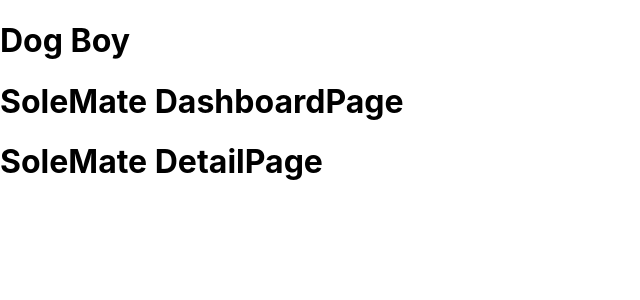
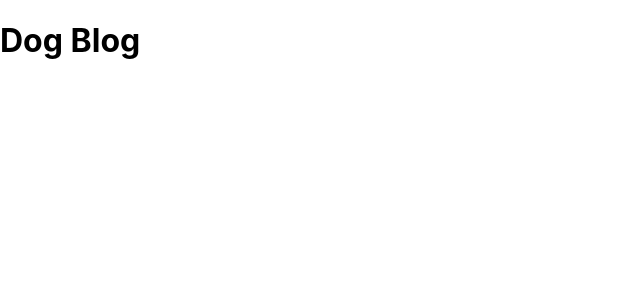
Before and after one commit to Solemates-Turing2108/frontend2.0, a React (Create React App) app: page / in a window 1280 px wide. Shown: the top 300 px of the page, without its empty margins (0-640 px from the left). Built offline with nearby package versions, Linux system fonts and the light colour scheme.

Commit message:
Create main display directory main display js and main display css, Add react skeleton to main display js

```diff
--- a/src/Components/App.js
+++ b/src/Components/App.js
@@ -1,5 +1,6 @@
 import React from 'react';
 import './App.css';
+import MainDisplay from './MainDisplay/MainDisplay';
 import DashboardPage from './DashboardPage';
 import DetailsPage from './DetailsPage';
 
@@ -7,11 +8,9 @@ import DetailsPage from './DetailsPage';
 function App() {
   return (
     <>
-      <h1>Dog Boy</h1>
-      <DashboardPage/>
-      <DetailsPage/>
+      <MainDisplay />
     </>
-  );
+  )
 }
 
 export default App;
--- /dev/null
+++ b/src/Components/MainDisplay/MainDisplay.js
@@ -0,0 +1,7 @@
+import React from "react";
+
+export default function MainDisplay() {
+  return (
+    <h1>Dog Blog</h1>
+  )
+}
```
Also changed, not shown: src/Components/MainDisplay/MainDisplay.css (added).
